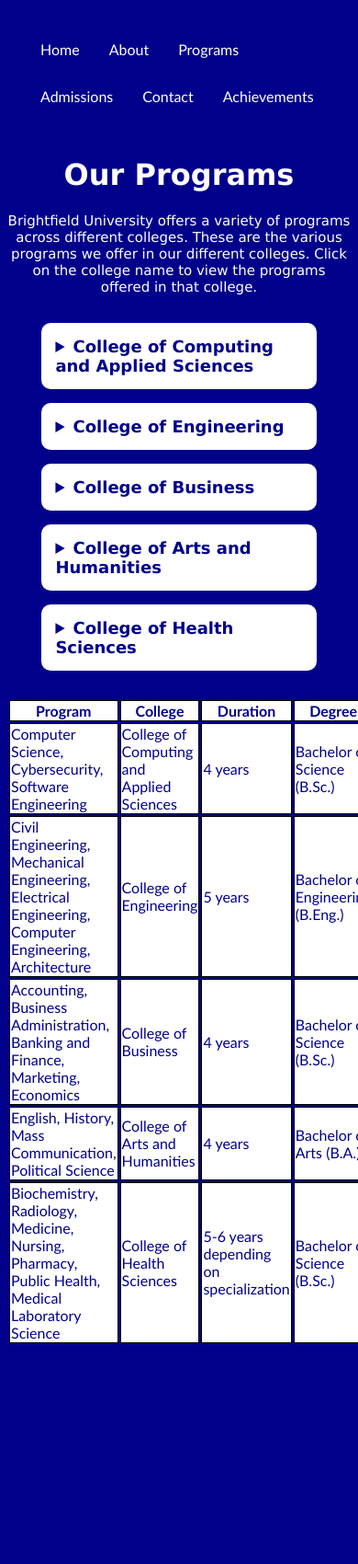
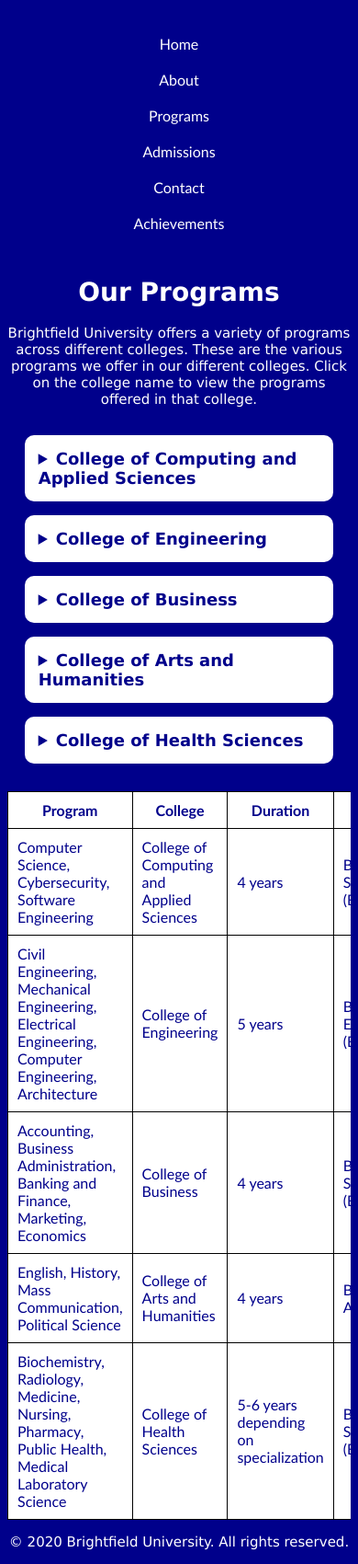
Before and after one commit to chidinmanwankwo763-ctrl/brightfield-university, a plain HTML site: page programs.html in a window 390 px wide. Shown: the whole page at 92% size. Before the commit the page ends 1470 px from the top, so only its background shows below. Drawn offline with Linux system fonts and the light colour scheme.

Commit message:
Updated Website

```diff
--- a/programs.html
+++ b/programs.html
@@ -89,6 +89,7 @@
     </details>
 
 </section>
+<div class="table-container">
 <table style="width:100%">
    <tr>
         <th style="width:50%">Program</th>
@@ -127,4 +128,8 @@
             <td>Bachelor of Science (B.Sc.)</td>
         </tr>
 </table>
+</div>
+<footer>
+    <p>&copy; 2020 Brightfield University. All rights reserved.</p>
+</footer>
     </body>
--- a/style.css
+++ b/style.css
@@ -25,9 +25,9 @@ nav {
 }
 .programs {
     width: 80%;
+    max-width: 1000px;
     margin: 30px auto;
 }
-
 details {
     background-color:white;
     margin-bottom: 15px;
@@ -50,24 +50,33 @@ details ul {
     line-height: 2;
     color: darkblue;
 }
-table th,td{
-    border:1px solid black;
-    border-collapse:collapse;
+
+table {
+    border-collapse: collapse;
+    width: 100%;
 }
-th,td{
-    background-color:white;
-    color:darkblue;
+
+table th,
+table td {
+    border: 1px solid black;
+    background-color: white;
+    color: darkblue;
+    padding: 10px;
 }
+nav {
+    text-align: center;
+    padding: 20px;
+}
+
 nav ul {
     list-style-type: none;
     margin: 0;
     padding: 0;
     overflow: hidden;
     background-color: darkblue;
-}
-
-nav li {
-  float: left;
+    display: flex;
+    justify-content: center;
+    flex-wrap: wrap;
 }
 
 nav li a {
@@ -81,15 +90,47 @@ nav li a {
 nav li a:hover {
     background-color: #4169E1;
 }
-.alumni-card{
-    background-color: white;
-    color:darkblue;
-    width:70%;
-    margin:25px auto;
-    padding:20px;
-    border-radius:15px;
-    text-align:center;
-}
+
 .alumni-card .class{
     color:grey;
 }
+.alumni-card {
+    background-color: white;
+    color: darkblue;
+    width: 70%;
+    max-width: 700px;
+    margin: 25px auto;
+    padding: 20px;
+    border-radius: 15px;
+    text-align: center;
+    box-sizing: border-box;
+}
+.table-container {
+    width: 100%;
+    overflow-x: auto;
+}
+@media (max-width: 600px) {
+
+    nav ul {
+        flex-direction: column;
+        align-items: center;
+    }
+
+    nav li a {
+        padding: 10px;
+    }
+
+    .programs {
+        width: 90%;
+    }
+
+    .alumni-card {
+        width: 90%;
+        padding: 15px;
+    }
+
+    h1 {
+        font-size: 28px;
+    }
+
+}
```
Also changed, not shown: about.html (+3 -0 lines), achievements.html (+3 -0 lines), admissions.html (+5 -0 lines), contact.html (+3 -0 lines), index.html (+3 -0 lines). Lines whose indentation alone changed are shown as unchanged.
